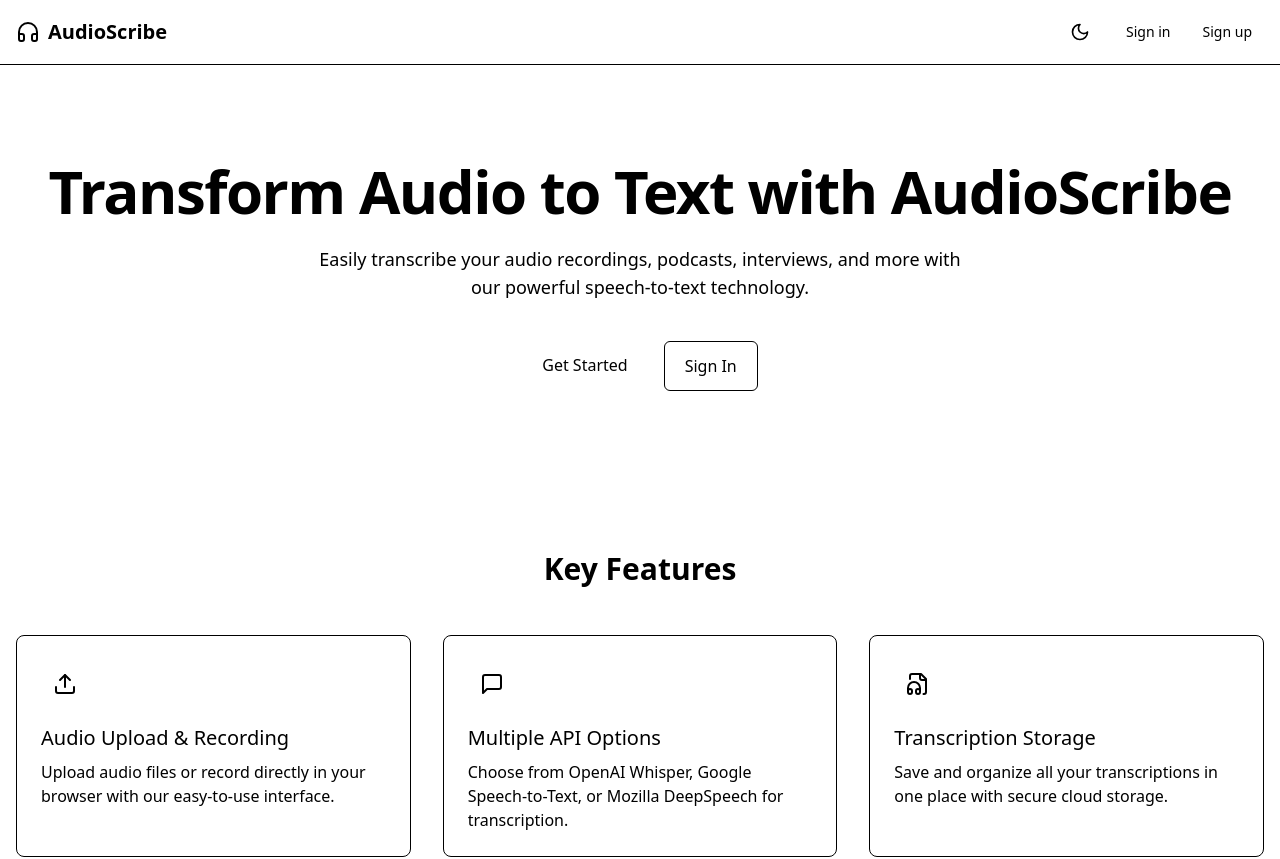
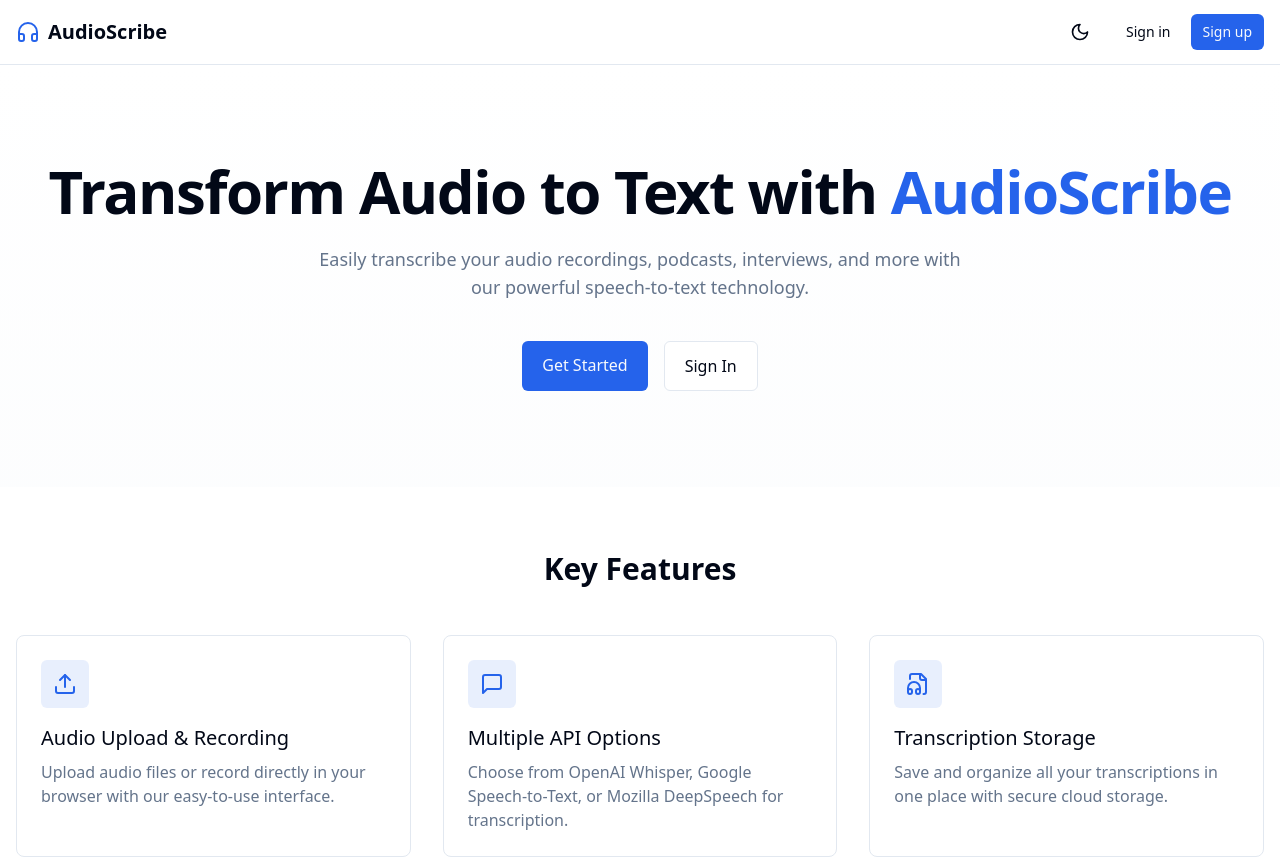
Before and after one commit to OmarSharieff/BolLikh-Transcription-Web-Application, a React (Vite) app in the folder client/: page / in a window 1280 px wide. Shown: the top 859 px of the page. Built offline with nearby package versions, Linux system fonts and the light colour scheme; no server answers.

Commit message:
dark mode fix

```diff
--- a/client/src/index.css
+++ b/client/src/index.css
@@ -1,10 +1,57 @@
-@import "tailwindcss/base";
-@import "tailwindcss/components";
-@import "tailwindcss/utilities";
+@tailwind base;
+@tailwind components;
+@tailwind utilities;
+
+@layer base {
+  :root {
+    --background: 0 0% 100%;
+    --foreground: 222.2 84% 4.9%;
+    --card: 0 0% 100%;
+    --card-foreground: 222.2 84% 4.9%;
+    --popover: 0 0% 100%;
+    --popover-foreground: 222.2 84% 4.9%;
+    --primary: 221.2 83.2% 53.3%;
+    --primary-foreground: 210 40% 98%;
+    --secondary: 210 40% 96.1%;
+    --secondary-foreground: 222.2 47.4% 11.2%;
+    --muted: 210 40% 96.1%;
+    --muted-foreground: 215.4 16.3% 46.9%;
+    --accent: 210 40% 96.1%;
+    --accent-foreground: 222.2 47.4% 11.2%;
+    --destructive: 0 84.2% 60.2%;
+    --destructive-foreground: 210 40% 98%;
+    --border: 214.3 31.8% 91.4%;
+    --input: 214.3 31.8% 91.4%;
+    --ring: 221.2 83.2% 53.3%;
+    --radius: 0.5rem;
+  }
+
+  .dark {
+    --background: 222.2 84% 4.9%;
+    --foreground: 210 40% 98%;
+    --card: 222.2 84% 4.9%;
+    --card-foreground: 210 40% 98%;
+    --popover: 222.2 84% 4.9%;
+    --popover-foreground: 210 40% 98%;
+    --primary: 217.2 91.2% 59.8%;
+    --primary-foreground: 222.2 47.4% 11.2%;
+    --secondary: 217.2 32.6% 17.5%;
+    --secondary-foreground: 210 40% 98%;
+    --muted: 217.2 32.6% 17.5%;
+    --muted-foreground: 215 20.2% 65.1%;
+    --accent: 217.2 32.6% 17.5%;
+    --accent-foreground: 210 40% 98%;
+    --destructive: 0 62.8% 30.6%;
+    --destructive-foreground: 210 40% 98%;
+    --border: 217.2 32.6% 17.5%;
+    --input: 217.2 32.6% 17.5%;
+    --ring: 224.3 76.3% 48%;
+  }
+}
 
 @layer base {
   * {
-    border-color: hsl(var(--border)); /* Fix for border-border issue */
+    @apply border-border;
   }
   body {
     @apply bg-background text-foreground;
--- a/client/tailwind.config.js
+++ b/client/tailwind.config.js
@@ -1,35 +1,48 @@
 /** @type {import('tailwindcss').Config} */
 export default {
-  darkMode: "class",
-  content: [
-    "./index.html",
-    "./src/**/*.{js,ts,jsx,tsx}", // Ensures Tailwind scans all files inside src/
-  ],
+  content: ['./index.html', './src/**/*.{js,ts,jsx,tsx}'],
+  darkMode: 'class',
   theme: {
     extend: {
       colors: {
         border: "hsl(var(--border))",
+        input: "hsl(var(--input))",
+        ring: "hsl(var(--ring))",
         background: "hsl(var(--background))",
         foreground: "hsl(var(--foreground))",
-        card: "hsl(var(--card))",
-        "card-foreground": "hsl(var(--card-foreground))",
-        popover: "hsl(var(--popover))",
-        "popover-foreground": "hsl(var(--popover-foreground))",
-        primary: "hsl(var(--primary))",
-        "primary-foreground": "hsl(var(--primary-foreground))",
-        secondary: "hsl(var(--secondary))",
-        "secondary-foreground": "hsl(var(--secondary-foreground))",
-        muted: "hsl(var(--muted))",
-        "muted-foreground": "hsl(var(--muted-foreground))",
-        accent: "hsl(var(--accent))",
-        "accent-foreground": "hsl(var(--accent-foreground))",
-        destructive: "hsl(var(--destructive))",
-        "destructive-foreground": "hsl(var(--destructive-foreground))",
-        input: "hsl(var(--input))",
-        ring: "hsl(var(--ring))",
+        primary: {
+          DEFAULT: "hsl(var(--primary))",
+          foreground: "hsl(var(--primary-foreground))",
+        },
+        secondary: {
+          DEFAULT: "hsl(var(--secondary))",
+          foreground: "hsl(var(--secondary-foreground))",
+        },
+        destructive: {
+          DEFAULT: "hsl(var(--destructive))",
+          foreground: "hsl(var(--destructive-foreground))",
+        },
+        muted: {
+          DEFAULT: "hsl(var(--muted))",
+          foreground: "hsl(var(--muted-foreground))",
+        },
+        accent: {
+          DEFAULT: "hsl(var(--accent))",
+          foreground: "hsl(var(--accent-foreground))",
+        },
+        popover: {
+          DEFAULT: "hsl(var(--popover))",
+          foreground: "hsl(var(--popover-foreground))",
+        },
+        card: {
+          DEFAULT: "hsl(var(--card))",
+          foreground: "hsl(var(--card-foreground))",
+        },
       },
       borderRadius: {
-        xl: "var(--radius)",
+        lg: "var(--radius)",
+        md: "calc(var(--radius) - 2px)",
+        sm: "calc(var(--radius) - 4px)",
       },
     },
   },
```
